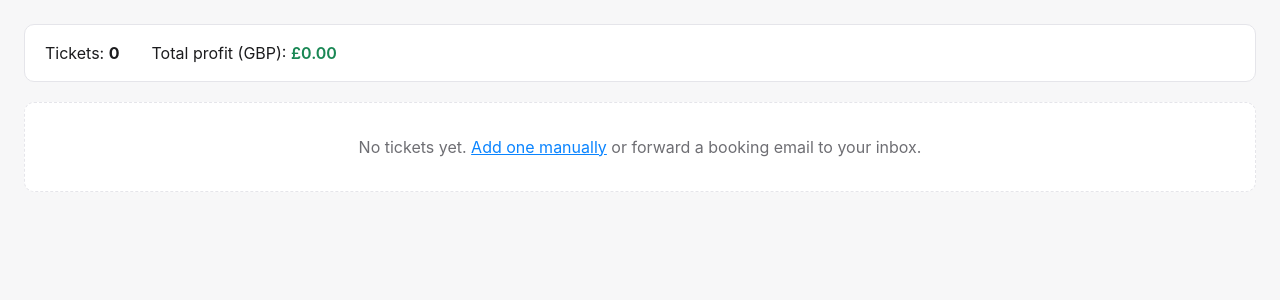
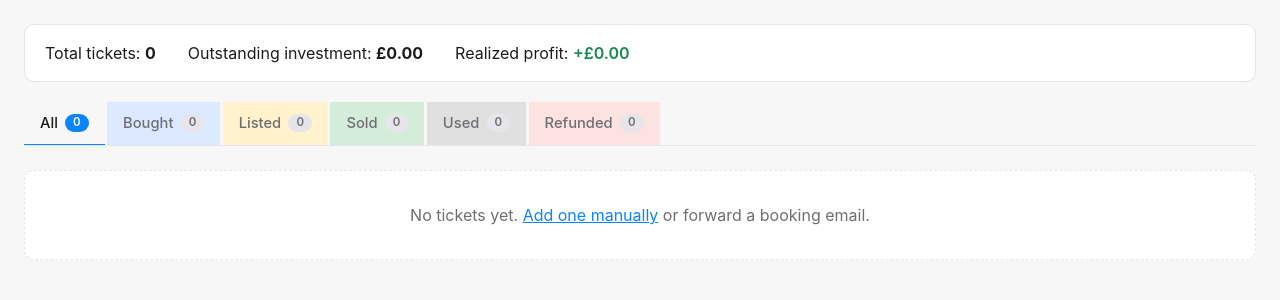
Before and after one commit to tommymctickets-alt/ticket-tracker, a FastAPI app: page / in a window 1280 px wide. Shown: the part 73-373 px from the top of the page. Run offline with FastAPI, Linux system fonts and the light colour scheme; the visitor is signed in with stand-in values (Sample User, id 1).

Commit message:
Add files via upload

```diff
--- a/app/main.py
+++ b/app/main.py
@@ -148,20 +148,89 @@ def _ticket_to_view(t: Ticket) -> dict:
     }
 
 
+STATUS_ORDER = ["bought", "listed", "sold", "used", "refunded"]
+
+
+def _group_stats(tickets) -> dict:
+    """Per-group summary in GBP."""
+    from app.currency import convert_to_gbp
+    invested = sum(
+        (convert_to_gbp(t.price_bought_amount, t.price_bought_currency) or 0)
+        for t in tickets
+    )
+    earned = sum(
+        (convert_to_gbp(t.price_sold_amount, t.price_sold_currency) or 0)
+        for t in tickets
+    )
+    profit = sum(
+        (compute_profit_gbp(
+            t.price_bought_amount, t.price_bought_currency,
+            t.price_sold_amount, t.price_sold_currency,
+        ) or 0)
+        for t in tickets
+    )
+    return {
+        "invested_gbp": round(invested, 2),
+        "earned_gbp": round(earned, 2),
+        "profit_gbp": round(profit, 2),
+    }
+
+
 @app.get("/", response_class=HTMLResponse)
 def index(
     request: Request,
     db: Session = Depends(get_db),
     _user: dict = Depends(require_user),
+    status: str = "",
 ):
-    tickets = (
+    all_tickets = (
         db.query(Ticket)
         .order_by(Ticket.event_date.desc().nullslast(), Ticket.id.desc())
         .all()
     )
-    rows = [_ticket_to_view(t) for t in tickets]
-    total_profit = round(sum((r["profit_gbp"] or 0) for r in rows), 2)
-    return render("index.html", request, tickets=rows, total_profit=total_profit)
+
+    # Counts per status (for tab badges) — over ALL tickets, not just visible
+    counts = {s: 0 for s in STATUS_ORDER}
+    for t in all_tickets:
+        if t.status in counts:
+            counts[t.status] += 1
+
+    # Decide which statuses to render
+    if status in STATUS_ORDER:
+        visible_statuses = [status]
+    else:
+        status = ""  # normalise for tab highlight
+        visible_statuses = STATUS_ORDER
+
+    groups = []
+    for s in visible_statuses:
+        in_group = [t for t in all_tickets if t.status == s]
+        groups.append({
+            "status": s,
+            "tickets": [_ticket_to_view(t) for t in in_group],
+            "count": len(in_group),
+            **_group_stats(in_group),
+        })
+
+    # Top-line summary across all tickets (regardless of filter)
+    summary = {
+        "total_tickets": len(all_tickets),
+        "outstanding_gbp": _group_stats(
+            [t for t in all_tickets if t.status in ("bought", "listed")]
+        )["invested_gbp"],
+        "realized_profit_gbp": _group_stats(
+            [t for t in all_tickets if t.status == "sold"]
+        )["profit_gbp"],
+    }
+
+    return render(
+        "index.html", request,
+        groups=groups,
+        counts=counts,
+        current_filter=status,
+        summary=summary,
+        status_order=STATUS_ORDER,
+    )
 
 
 @app.get("/tickets/new", response_class=HTMLResponse)
--- a/app/templates/index.html
+++ b/app/templates/index.html
@@ -2,15 +2,50 @@
 {% block content %}
 
 <div class="summary">
-    <span>Tickets: <strong>{{ tickets|length }}</strong></span>
-    <span>Total profit (GBP):
-        <strong class="{% if total_profit >= 0 %}pos{% else %}neg{% endif %}">
-            £{{ '%.2f' % total_profit }}
+    <span>Total tickets: <strong>{{ summary.total_tickets }}</strong></span>
+    <span>Outstanding investment: <strong>£{{ '%.2f' % summary.outstanding_gbp }}</strong></span>
+    <span>Realized profit:
+        <strong class="{% if summary.realized_profit_gbp >= 0 %}pos{% else %}neg{% endif %}">
+            {% if summary.realized_profit_gbp >= 0 %}+{% endif %}£{{ '%.2f' % summary.realized_profit_gbp }}
         </strong>
     </span>
 </div>
 
-{% if tickets %}
+<nav class="tabs">
+    <a href="/" class="tab {% if not current_filter %}active{% endif %}">
+        All <span class="tab-count">{{ summary.total_tickets }}</span>
+    </a>
+    {% for s in status_order %}
+        <a href="/?status={{ s }}" class="tab status-{{ s }} {% if current_filter == s %}active{% endif %}">
+            {{ s|capitalize }} <span class="tab-count">{{ counts[s] }}</span>
+        </a>
+    {% endfor %}
+</nav>
+
+{% set rendered = namespace(any=false) %}
+{% for group in groups %}
+    {% if group.count > 0 %}
+    {% set rendered.any = true %}
+    <section class="status-group">
+        <header class="group-header">
+            <h2><span class="status-dot status-{{ group.status }}"></span>{{ group.status|capitalize }}</h2>
+            <div class="group-stats">
+                <span>{{ group.count }} ticket{% if group.count != 1 %}s{% endif %}</span>
+                {% if group.status in ['bought', 'listed', 'used'] %}
+                    <span>£{{ '%.2f' % group.invested_gbp }} invested</span>
+                {% endif %}
+                {% if group.status == 'sold' %}
+                    <span>£{{ '%.2f' % group.invested_gbp }} cost · £{{ '%.2f' % group.earned_gbp }} earned</span>
+                    <span class="{% if group.profit_gbp >= 0 %}pos{% else %}neg{% endif %}">
+                        {% if group.profit_gbp >= 0 %}+{% endif %}£{{ '%.2f' % group.profit_gbp }} profit
+                    </span>
+                {% endif %}
+                {% if group.status == 'refunded' %}
+                    <span>£{{ '%.2f' % group.invested_gbp }} refunded back</span>
+                {% endif %}
+            </div>
+        </header>
+
         <div class="table-wrap">
         <table class="tickets">
             <thead>
@@ -20,7 +55,6 @@
                     <th>Notes</th>
                     <th>Seat</th>
                     <th>Date</th>
-            <th>Status</th>
                     <th>Bought</th>
                     <th>Sold</th>
                     <th>Profit (GBP)</th>
@@ -28,14 +62,13 @@
                 </tr>
             </thead>
             <tbody>
-    {% for t in tickets %}
+            {% for t in group.tickets %}
                 <tr>
                     <td><strong>{{ t.artist }}</strong></td>
                     <td>{{ t.location or '—' }}</td>
                     <td>{{ t.notes or '—' }}</td>
                     <td>{{ t.seat_number or '—' }}</td>
                     <td>{{ t.event_date or '—' }}</td>
-            <td><span class="status status-{{ t.status }}">{{ t.status }}</span></td>
                     <td>{% if t.price_bought_amount is not none %}{{ t.price_bought_currency }} {{ '%.2f' % t.price_bought_amount }}{% else %}—{% endif %}</td>
                     <td>{% if t.price_sold_amount is not none %}{{ t.price_sold_currency }} {{ '%.2f' % t.price_sold_amount }}{% else %}—{% endif %}</td>
                     <td>{% if t.profit_gbp is not none %}<span class="{% if t.profit_gbp >= 0 %}pos{% else %}neg{% endif %}">£{{ '%.2f' % t.profit_gbp }}</span>{% else %}—{% endif %}</td>
@@ -52,12 +85,20 @@
             </tbody>
         </table>
         </div>
-{% else %}
+    </section>
+    {% endif %}
+{% endfor %}
+
+{% if not rendered.any %}
 <p class="empty">
+{% if summary.total_tickets == 0 %}
     {% if user.role == 'admin' %}
-No tickets yet. <a href="/tickets/new">Add one manually</a> or forward a booking email to your inbox.
+    No tickets yet. <a href="/tickets/new">Add one manually</a> or forward a booking email.
     {% else %}
     No tickets yet.
+    {% endif %}
+{% else %}
+    No {{ current_filter }} tickets. <a href="/">View all</a>.
 {% endif %}
 </p>
 {% endif %}
--- a/static/style.css
+++ b/static/style.css
@@ -139,6 +139,93 @@ td.actions a:hover { text-decoration: underline; }
 }
 .empty a { color: var(--accent); }
 
+/* Filter tabs */
+.tabs {
+    display: flex;
+    gap: 0.15rem;
+    margin: 0 0 1.5rem;
+    border-bottom: 1px solid var(--border);
+    overflow-x: auto;
+    -webkit-overflow-scrolling: touch;
+}
+.tab {
+    padding: 0.65rem 1rem;
+    text-decoration: none;
+    color: var(--muted);
+    font-size: 0.92rem;
+    font-weight: 500;
+    border-bottom: 2px solid transparent;
+    margin-bottom: -1px;
+    white-space: nowrap;
+    display: inline-flex;
+    align-items: center;
+    gap: 0.45rem;
+    transition: color 0.15s, border-color 0.15s;
+}
+.tab:hover { color: var(--text); }
+.tab.active {
+    color: var(--text);
+    border-bottom-color: var(--accent);
+}
+.tab-count {
+    background: var(--border);
+    color: var(--muted);
+    padding: 0.05rem 0.5rem;
+    border-radius: 999px;
+    font-size: 0.72rem;
+    font-weight: 600;
+    line-height: 1.5;
+}
+.tab.active .tab-count {
+    background: var(--accent);
+    color: white;
+}
+
+/* Status grouping */
+.status-group {
+    margin-bottom: 2.5rem;
+}
+.group-header {
+    display: flex;
+    justify-content: space-between;
+    align-items: baseline;
+    margin-bottom: 0.7rem;
+    flex-wrap: wrap;
+    gap: 0.75rem;
+    padding: 0 0.25rem;
+}
+.group-header h2 {
+    margin: 0;
+    font-size: 1.05rem;
+    text-transform: capitalize;
+    font-weight: 600;
+    display: flex;
+    align-items: center;
+    gap: 0.55rem;
+    color: var(--text);
+}
+.group-stats {
+    display: flex;
+    gap: 1.25rem;
+    color: var(--muted);
+    font-size: 0.88rem;
+    flex-wrap: wrap;
+}
+
+/* Status colored dot */
+.status-dot {
+    width: 9px;
+    height: 9px;
+    border-radius: 50%;
+    display: inline-block;
+    flex-shrink: 0;
+}
+.status-dot.status-bought { background: #0a4abf; }
+.status-dot.status-listed { background: #8a6300; }
+.status-dot.status-sold { background: #155724; }
+.status-dot.status-used { background: #666; }
+.status-dot.status-refunded { background: #a3201a; }
+
 /* Form */
 .ticket-form {
     background: var(--surface);
```
Lines whose indentation alone changed are shown as unchanged.
